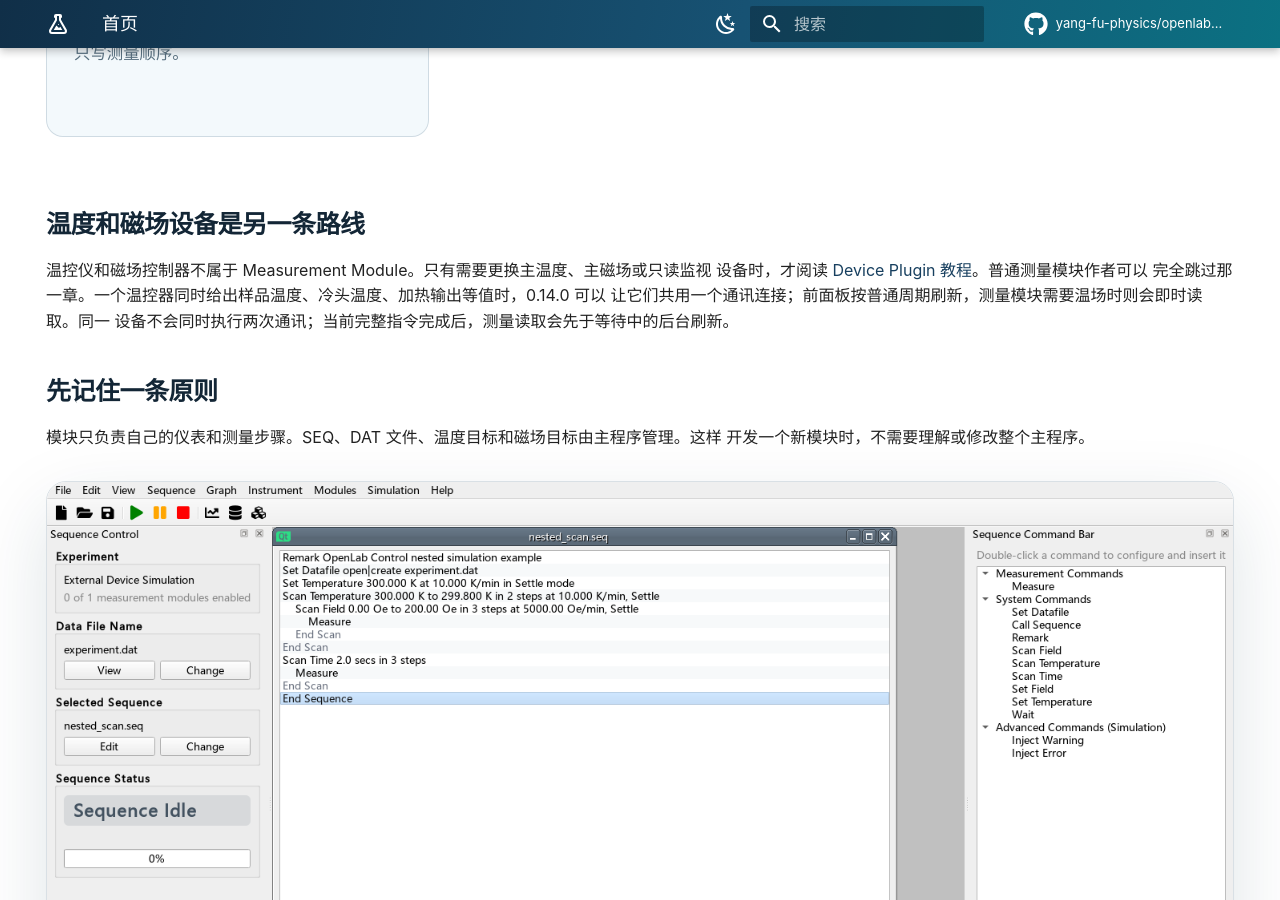
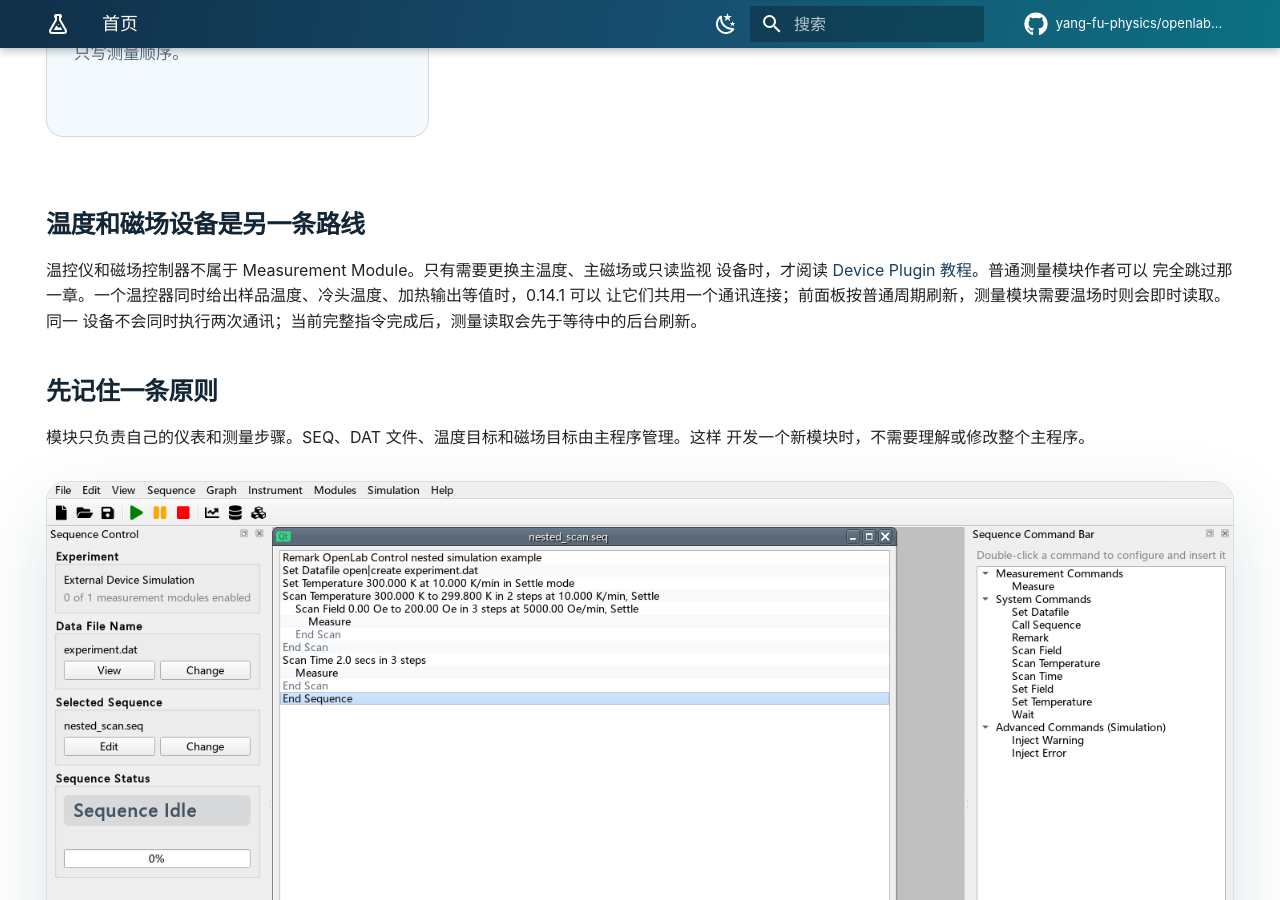
Before and after one commit to yang-fu-physics/openlab-control, an MkDocs documentation site: the page built from docs/index.md, in a window 1280 px wide and 900 px high, scrolled down 1531 px. Built offline with MkDocs 1.6.1 and Material for MkDocs 9.7.7, drawn with Linux system fonts in a browser that asks for light colours; comment, search, counter and statistics services are not loaded; some of the changed text lies outside the part shown.

Commit message:
chore: prepare v0.14.1

```diff
--- a/docs/index.md
+++ b/docs/index.md
@@ -6,7 +6,7 @@
 
 <section class="olc-hero">
   <div>
-    <div class="olc-eyebrow">OpenLab Control 0.14.0 · 中文教程</div>
+    <div class="olc-eyebrow">OpenLab Control 0.14.1 · 中文教程</div>
     <h1>先做出一个能测量的模块，再慢慢增加功能。</h1>
     <p class="olc-hero-copy">
       不需要先读懂整个程序。你可以复制一个不连接仪表的四通道例子，运行成功后，再加入
@@ -83,7 +83,7 @@
 
 温控仪和磁场控制器不属于 Measurement Module。只有需要更换主温度、主磁场或只读监视
 设备时，才阅读 [Device Plugin 教程](development/device-plugin.md)。普通测量模块作者可以
-完全跳过那一章。一个温控器同时给出样品温度、冷头温度、加热输出等值时，0.14.0 可以
+完全跳过那一章。一个温控器同时给出样品温度、冷头温度、加热输出等值时，0.14.1 可以
 让它们共用一个通讯连接；前面板按普通周期刷新，测量模块需要温场时则会即时读取。同一
 设备不会同时执行两次通讯；当前完整指令完成后，测量读取会先于等待中的后台刷新。
 
--- a/pyproject.toml
+++ b/pyproject.toml
@@ -4,7 +4,7 @@
 
 [project]
 name = "openlab-control"
-version = "0.14.0"
+version = "0.14.1"
 description = "Plugin-oriented low-temperature, magnetic-field and measurement control framework"
 readme = "README.md"
 requires-python = ">=3.11"
--- a/src/labcontrol/__init__.py
+++ b/src/labcontrol/__init__.py
@@ -5,4 +5,4 @@
 保持一致。
 """
 
-__version__ = "0.14.0"
+__version__ = "0.14.1"
```
Also changed, not shown: CHANGELOG.md (+2 -0 lines), README.md (+1 -1 lines), docs/ARCHITECTURE.md (+2 -2 lines), docs/DAT_FORMAT.md (+1 -1 lines), docs/getting-started/source.md (+1 -1 lines), docs/getting-started/windows.md (+5 -5 lines).
